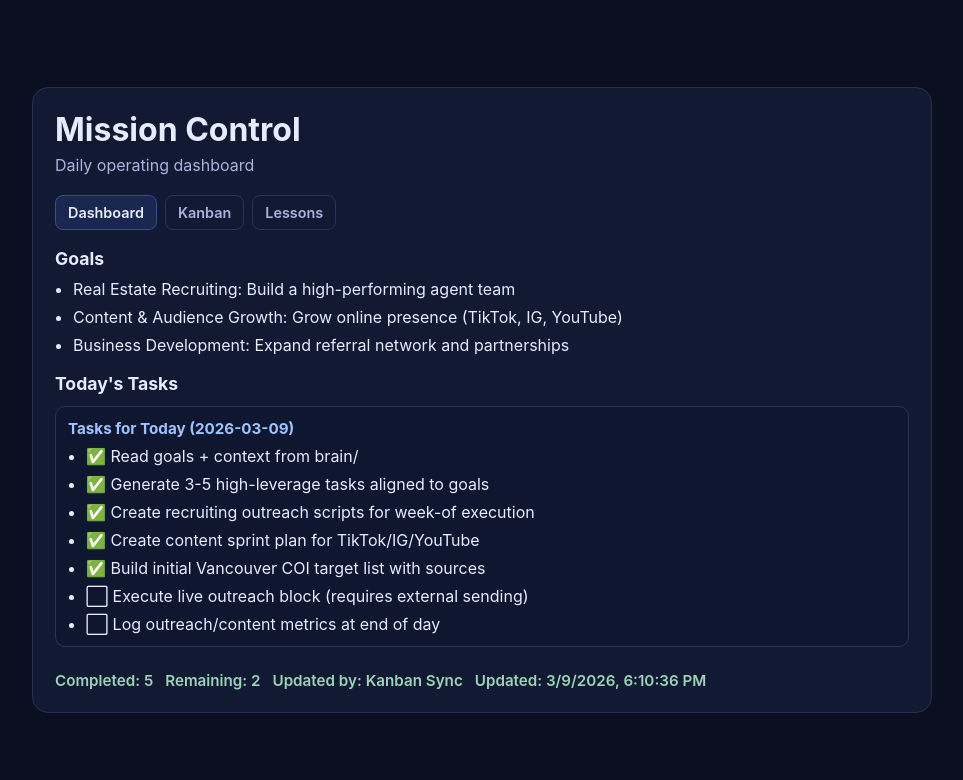
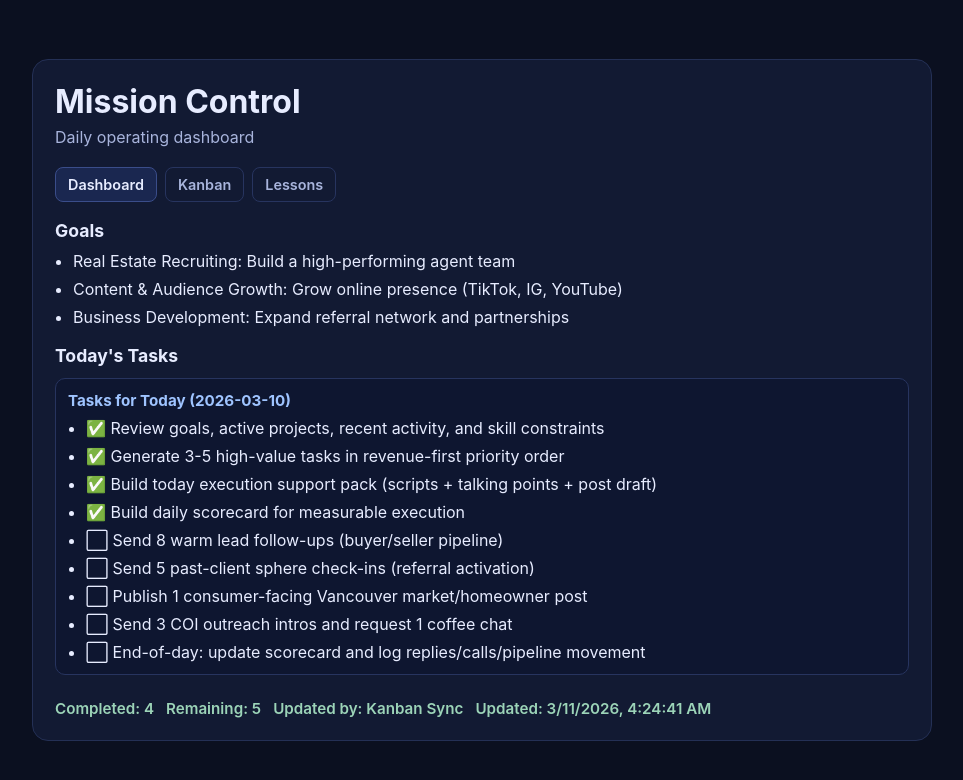
Before and after one commit to Realzen502/progress-tracker, a Next.js app: page / in a window 1280 px wide. Shown: the top 780 px of the page, without its empty margins (158-1121 px from the left). Built offline with nearby package versions, Linux system fonts and the light colour scheme.

Commit message:
feat: add daily recruiting tip card

```diff
--- a/app/page.module.css
+++ b/app/page.module.css
@@ -100,6 +100,41 @@
   gap: 10px;
 }
 
+.tipCard {
+  margin-top: 18px;
+  padding: 16px;
+  background: linear-gradient(180deg, #132246 0%, #0f1a36 100%);
+  border: 1px solid #36508f;
+  border-radius: 12px;
+}
+
+.tipHeader {
+  display: flex;
+  justify-content: space-between;
+  align-items: center;
+  gap: 12px;
+  margin-bottom: 10px;
+}
+
+.tipBadge {
+  display: inline-flex;
+  align-items: center;
+  padding: 4px 10px;
+  border-radius: 999px;
+  background: #1d3267;
+  color: #cfe0ff;
+  border: 1px solid #4464b0;
+  font-size: 0.85rem;
+  font-weight: 700;
+}
+
+.tipText {
+  margin: 0 0 10px;
+  color: #eef4ff;
+  font-size: 1rem;
+  line-height: 1.5;
+}
+
 .docMeta {
   display: block;
   margin-top: 2px;
--- a/app/page.tsx
+++ b/app/page.tsx
@@ -27,6 +27,15 @@ type LessonMeta = {
   updatedAt?: string;
 };
 
+type DailyRecruitingTip = {
+  lessonId: string;
+  day: number;
+  title: string;
+  tip: string;
+  href: string;
+  updatedAt?: string;
+};
+
 type ProgressData = {
   title: string;
   subtitle: string;
@@ -41,6 +50,7 @@ type ProgressData = {
   };
   docs?: DocMeta[];
   lessons?: LessonMeta[];
+  dailyRecruitingTip?: DailyRecruitingTip | null;
   taskDocs?: Record<string, string[]>;
 };
 
@@ -104,6 +114,7 @@ export default async function Home({
 
   const docs = data.docs || [];
   const lessons = data.lessons || [];
+  const dailyRecruitingTip = data.dailyRecruitingTip;
   const docById = new Map(docs.map((doc) => [doc.id, doc]));
   const docsByTask: Record<string, DocMeta[]> = {};
 
@@ -144,6 +155,19 @@ export default async function Home({
 
         {activeTab === "dashboard" ? (
           <>
+            {dailyRecruitingTip?.tip ? (
+              <div className={`${styles.section} ${styles.tipCard}`}>
+                <div className={styles.tipHeader}>
+                  <h2>Today&apos;s Recruiting Tip</h2>
+                  <span className={styles.tipBadge}>Day {dailyRecruitingTip.day}</span>
+                </div>
+                <p className={styles.tipText}>{dailyRecruitingTip.tip}</p>
+                <Link href={dailyRecruitingTip.href} className={styles.docLink}>
+                  Read lesson: {dailyRecruitingTip.title}
+                </Link>
+              </div>
+            ) : null}
+
             <div className={styles.section}>
               <h2>Goals</h2>
               <ul>
@@ -173,6 +197,19 @@ export default async function Home({
 
         {activeTab === "kanban" ? (
           <>
+            {dailyRecruitingTip?.tip ? (
+              <div className={`${styles.section} ${styles.tipCard}`}>
+                <div className={styles.tipHeader}>
+                  <h2>Today&apos;s Recruiting Tip</h2>
+                  <span className={styles.tipBadge}>Day {dailyRecruitingTip.day}</span>
+                </div>
+                <p className={styles.tipText}>{dailyRecruitingTip.tip}</p>
+                <Link href={dailyRecruitingTip.href} className={styles.docLink}>
+                  Read lesson: {dailyRecruitingTip.title}
+                </Link>
+              </div>
+            ) : null}
+
             <div className={styles.kanbanGrid}>
               <div className={styles.group}>
                 <h3>To Do</h3>
--- a/data/progress.json
+++ b/data/progress.json
@@ -9,53 +9,65 @@
   ],
   "tasks": [
     {
-      "title": "Read goals + context from brain/",
+      "title": "Review goals, active projects, recent activity, and skill constraints",
       "done": true,
-      "category": "Tasks for Today (2026-03-09)"
+      "category": "Tasks for Today (2026-03-10)"
     },
     {
-      "title": "Generate 3-5 high-leverage tasks aligned to goals",
+      "title": "Generate 3-5 high-value tasks in revenue-first priority order",
       "done": true,
-      "category": "Tasks for Today (2026-03-09)"
+      "category": "Tasks for Today (2026-03-10)"
     },
     {
-      "title": "Create recruiting outreach scripts for week-of execution",
+      "title": "Build today execution support pack (scripts + talking points + post draft)",
       "done": true,
-      "category": "Tasks for Today (2026-03-09)"
+      "category": "Tasks for Today (2026-03-10)"
     },
     {
-      "title": "Create content sprint plan for TikTok/IG/YouTube",
+      "title": "Build daily scorecard for measurable execution",
       "done": true,
-      "category": "Tasks for Today (2026-03-09)"
+      "category": "Tasks for Today (2026-03-10)"
     },
     {
-      "title": "Build initial Vancouver COI target list with sources",
-      "done": true,
-      "category": "Tasks for Today (2026-03-09)"
+      "title": "Send 8 warm lead follow-ups (buyer/seller pipeline)",
+      "done": false,
+      "category": "Tasks for Today (2026-03-10)"
     },
     {
-      "title": "Execute live outreach block (requires external sending)",
+      "title": "Send 5 past-client sphere check-ins (referral activation)",
       "done": false,
-      "category": "Tasks for Today (2026-03-09)"
+      "category": "Tasks for Today (2026-03-10)"
     },
     {
-      "title": "Log outreach/content metrics at end of day",
+      "title": "Publish 1 consumer-facing Vancouver market/homeowner post",
       "done": false,
-      "category": "Tasks for Today (2026-03-09)"
+      "category": "Tasks for Today (2026-03-10)"
+    },
+    {
+      "title": "Send 3 COI outreach intros and request 1 coffee chat",
+      "done": false,
+      "category": "Tasks for Today (2026-03-10)"
+    },
+    {
+      "title": "End-of-day: update scorecard and log replies/calls/pipeline movement",
+      "done": false,
+      "category": "Tasks for Today (2026-03-10)"
     }
   ],
   "kanban": {
     "todo": [
-      "Execute live outreach block (requires external sending)",
-      "Log outreach/content metrics at end of day"
+      "Send 8 warm lead follow-ups (buyer/seller pipeline)",
+      "Send 5 past-client sphere check-ins (referral activation)",
+      "Publish 1 consumer-facing Vancouver market/homeowner post",
+      "Send 3 COI outreach intros and request 1 coffee chat",
+      "End-of-day: update scorecard and log replies/calls/pipeline movement"
     ],
     "inProgress": [],
     "done": [
-      "Read goals + context from brain/",
-      "Generate 3-5 high-leverage tasks aligned to goals",
-      "Create recruiting outreach scripts for week-of execution",
-      "Create content sprint plan for TikTok/IG/YouTube",
-      "Build initial Vancouver COI target list with sources"
+      "Review goals, active projects, recent activity, and skill constraints",
+      "Generate 3-5 high-value tasks in revenue-first priority order",
+      "Build today execution support pack (scripts + talking points + post draft)",
+      "Build daily scorecard for measurable execution"
     ]
   },
   "docs": [
@@ -66,10 +78,10 @@
       "href": "/docs/brain-projects-coi-target-list-vancouver-md"
     },
     {
-      "id": "brain-projects-content-sprint-2026-03-09-md",
-      "title": "Content Sprint — Week of 2026-03-09",
-      "sourcePath": "brain/projects/content-sprint-2026-03-09.md",
-      "href": "/docs/brain-projects-content-sprint-2026-03-09-md"
+      "id": "brain-projects-daily-scorecard-2026-03-10-md",
+      "title": "Daily Scorecard — 2026-03-10",
+      "sourcePath": "brain/projects/daily-scorecard-2026-03-10.md",
+      "href": "/docs/brain-projects-daily-scorecard-2026-03-10-md"
     },
     {
       "id": "brain-projects-recruiting-outreach-scripts-md",
@@ -78,25 +90,27 @@
       "href": "/docs/brain-projects-recruiting-outreach-scripts-md"
     },
     {
-      "id": "brain-projects-weekend-content-drafts-md",
-      "title": "Weekend Content Drafts — March 7-8, 2026",
-      "sourcePath": "brain/projects/weekend-content-drafts.md",
-      "href": "/docs/brain-projects-weekend-content-drafts-md"
+      "id": "brain-projects-today-execution-pack-2026-03-09-md",
+      "title": "Today Execution Pack — 2026-03-09",
+      "sourcePath": "brain/projects/today-execution-pack-2026-03-09.md",
+      "href": "/docs/brain-projects-today-execution-pack-2026-03-09-md"
     },
     {
-      "id": "brain-projects-weekly-content-plan-md",
-      "title": "Weekly Content Plan — March 3-9, 2026",
-      "sourcePath": "brain/projects/weekly-content-plan.md",
-      "href": "/docs/brain-projects-weekly-content-plan-md"
-    },
-    {
-      "id": "brain-projects-recruiting-cadence-md",
-      "title": "Weekly Recruiting Cadence",
-      "sourcePath": "brain/projects/recruiting-cadence.md",
-      "href": "/docs/brain-projects-recruiting-cadence-md"
+      "id": "brain-projects-today-execution-pack-2026-03-10-md",
+      "title": "Today Execution Pack — 2026-03-10",
+      "sourcePath": "brain/projects/today-execution-pack-2026-03-10.md",
+      "href": "/docs/brain-projects-today-execution-pack-2026-03-10-md"
     }
   ],
   "lessons": [
+    {
+      "id": "brain-learning-real-estate-recruiting-day-07-warm-introductions-md",
+      "day": 7,
+      "title": "Day 07 — Warm Introductions",
+      "sourcePath": "brain/learning/real-estate-recruiting/day-07-warm-introductions.md",
+      "href": "/docs/brain-learning-real-estate-recruiting-day-07-warm-introductions-md",
+      "updatedAt": "2026-03-10T16:00:14.704Z"
+    },
     {
       "id": "brain-learning-real-estate-recruiting-day-06-cold-outreach-md",
       "day": 6,
@@ -146,29 +160,35 @@
       "updatedAt": "2026-03-05T17:27:23.440Z"
     }
   ],
+  "dailyRecruitingTip": {
+    "lessonId": "brain-learning-real-estate-recruiting-day-07-warm-introductions-md",
+    "day": 7,
+    "title": "Day 07 — Warm Introductions",
+    "tip": "",
+    "href": "/docs/brain-learning-real-estate-recruiting-day-07-warm-introductions-md",
+    "updatedAt": "2026-03-10T16:00:14.704Z"
+  },
   "taskDocs": {
-    "Build initial Vancouver COI target list with sources": [
+    "Publish 1 consumer-facing Vancouver market/homeowner post": [
       "brain-projects-coi-target-list-vancouver-md"
     ],
-    "Create recruiting outreach scripts for week-of execution": [
-      "brain-projects-content-sprint-2026-03-09-md",
-      "brain-projects-recruiting-cadence-md",
+    "Send 3 COI outreach intros and request 1 coffee chat": [
+      "brain-projects-coi-target-list-vancouver-md",
       "brain-projects-recruiting-outreach-scripts-md"
     ],
-    "Create content sprint plan for TikTok/IG/YouTube": [
-      "brain-projects-content-sprint-2026-03-09-md",
-      "brain-projects-weekend-content-drafts-md",
-      "brain-projects-weekly-content-plan-md"
+    "Build daily scorecard for measurable execution": [
+      "brain-projects-daily-scorecard-2026-03-10-md",
+      "brain-projects-today-execution-pack-2026-03-09-md",
+      "brain-projects-today-execution-pack-2026-03-10-md"
     ],
-    "Log outreach/content metrics at end of day": [
-      "brain-projects-content-sprint-2026-03-09-md",
+    "End-of-day: update scorecard and log replies/calls/pipeline movement": [
+      "brain-projects-daily-scorecard-2026-03-10-md"
+    ],
+    "Build today execution support pack (scripts + talking points + post draft)": [
       "brain-projects-recruiting-outreach-scripts-md",
-      "brain-projects-weekend-content-drafts-md",
-      "brain-projects-weekly-content-plan-md"
-    ],
-    "Execute live outreach block (requires external sending)": [
-      "brain-projects-recruiting-outreach-scripts-md"
+      "brain-projects-today-execution-pack-2026-03-09-md",
+      "brain-projects-today-execution-pack-2026-03-10-md"
     ]
   },
-  "updatedAt": "2026-03-09T18:10:36.204Z"
+  "updatedAt": "2026-03-11T04:24:41.255Z"
 }
```
Also changed, not shown: scripts/sync-progress.mjs (+36 -2 lines), 10 other files (tests, documents, lock files or other folders).
